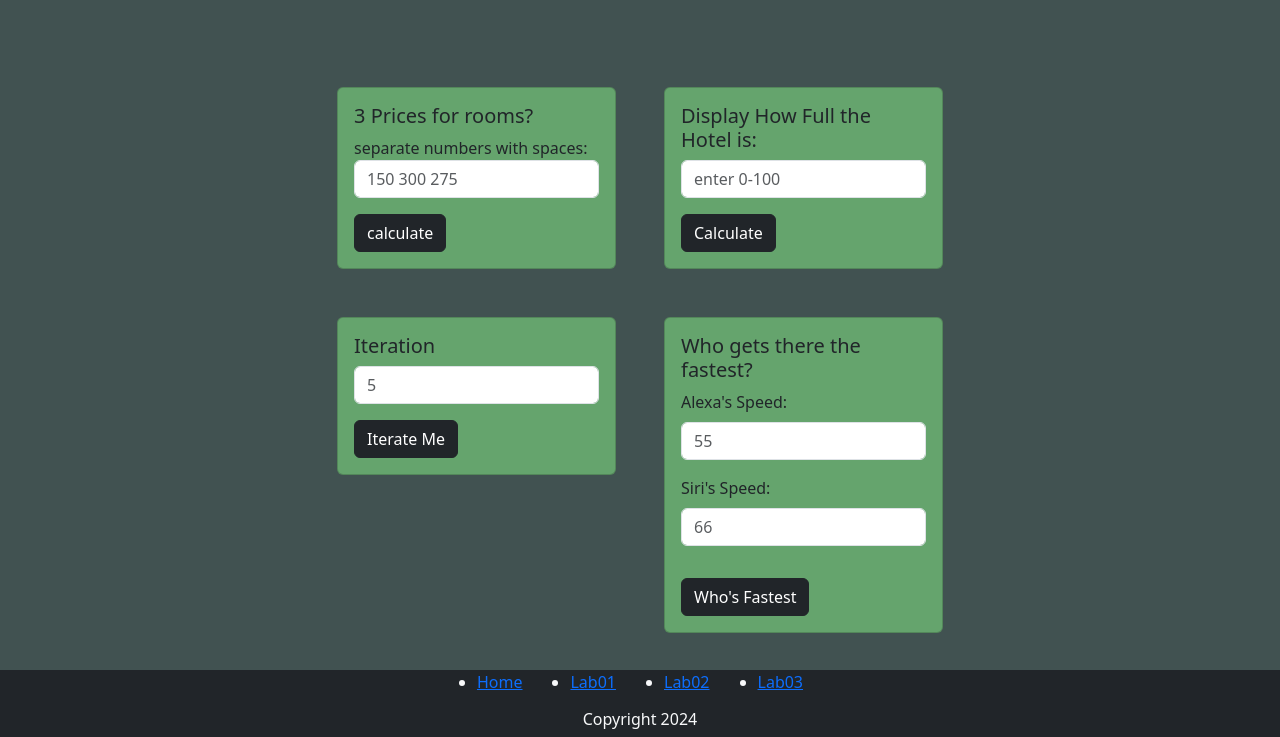
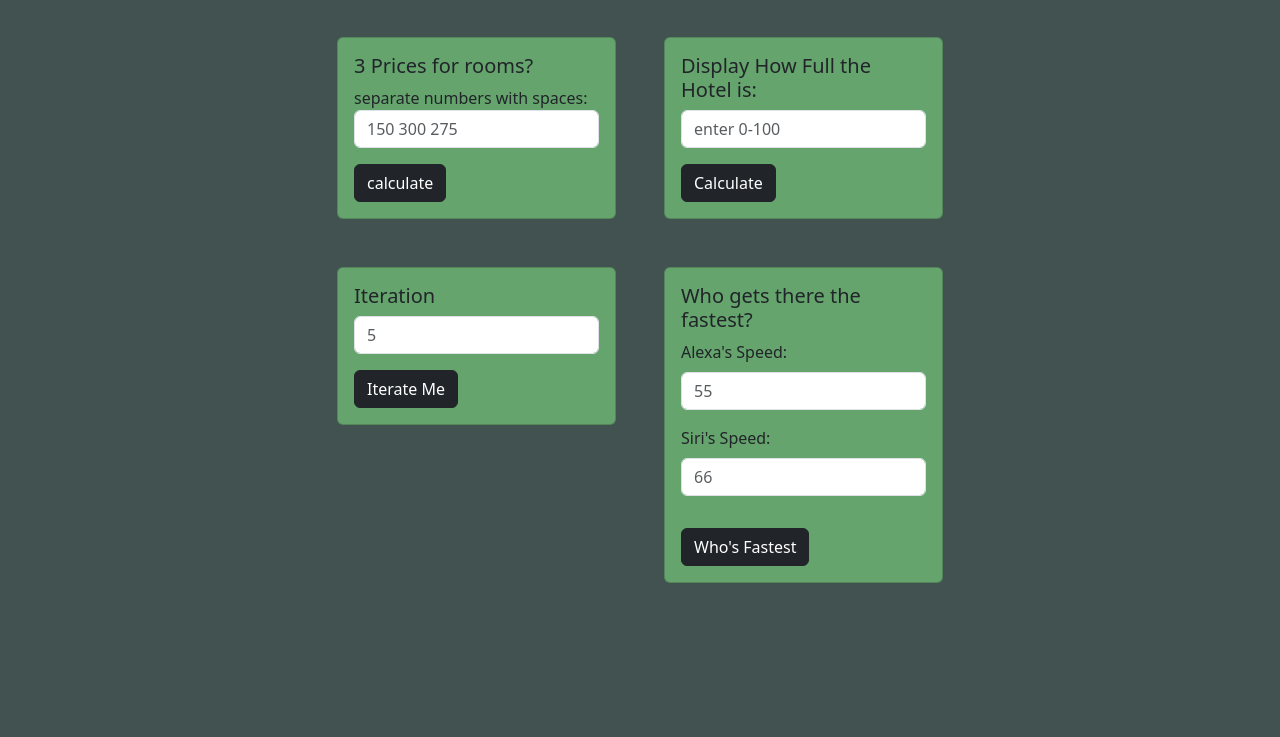
Before and after one commit to MKGpp/ICS128, a plain HTML site: page Labs/lab02.html in a window 1280 px wide. Shown: the part 63-800 px from the top of the page. Drawn offline with nearby package versions, Linux system fonts and the light colour scheme.

Commit message:
added more space to bottom of page for viewability

```diff
--- a/Labs/lab02.html
+++ b/Labs/lab02.html
@@ -1,5 +1,6 @@
 <!doctype html>
 <html lang="en">
+
 <head>
     <meta charset="utf-8">
     <meta name="viewport" content="width=device-width, initial-scale=1">
@@ -8,16 +9,19 @@
     <style>
         #main {
             position: relative;
-            top: 150px;
+            top: 100px;
         }
+
         body {
             background-color: #415251;
         }
+
         .card {
             background-color: #65A46D;
         }
     </style>
 </head>
+
 <body>
 
     <!--Nav bar menu-->
@@ -68,7 +72,7 @@
 
     <!--Main section-->
 
-<div class="container">
+    <div class="container vh-100">
         <div class="row gap-5" id="main">
             <div class="row-col-6 gap-5 d-flex justify-content-center">
                 <div class="w-25">
@@ -125,10 +129,11 @@
             </div>
         </div>
     </div>
+    <div class="container vh-100"></div>
 
     <!--Footer bar-->
 
-<footer class="container-fluid bg-dark fixed-bottom w-100 h-10">
+    <footer class="container-fluid bg-dark">
         <div class="row">
             <ul class="col d-flex justify-content-center text-light gap-5">
                 <li class=""><a href="lab01.html">Home</a></li>
@@ -147,4 +152,5 @@
     <script src="https://cdn.jsdelivr.net/npm/bootstrap@5.3.2/dist/js/bootstrap.bundle.min.js" integrity="sha384-C6RzsynM9kWDrMNeT87bh95OGNyZPhcTNXj1NW7RuBCsyN/o0jlpcV8Qyq46cDfL" crossorigin="anonymous"></script>
     <script src="includes/js/lab02.js"></script>
 </body>
+
 </html>
```
Also changed, not shown: Labs/includes/js/lab02.js (indentation only). Lines whose indentation alone changed are shown as unchanged.
